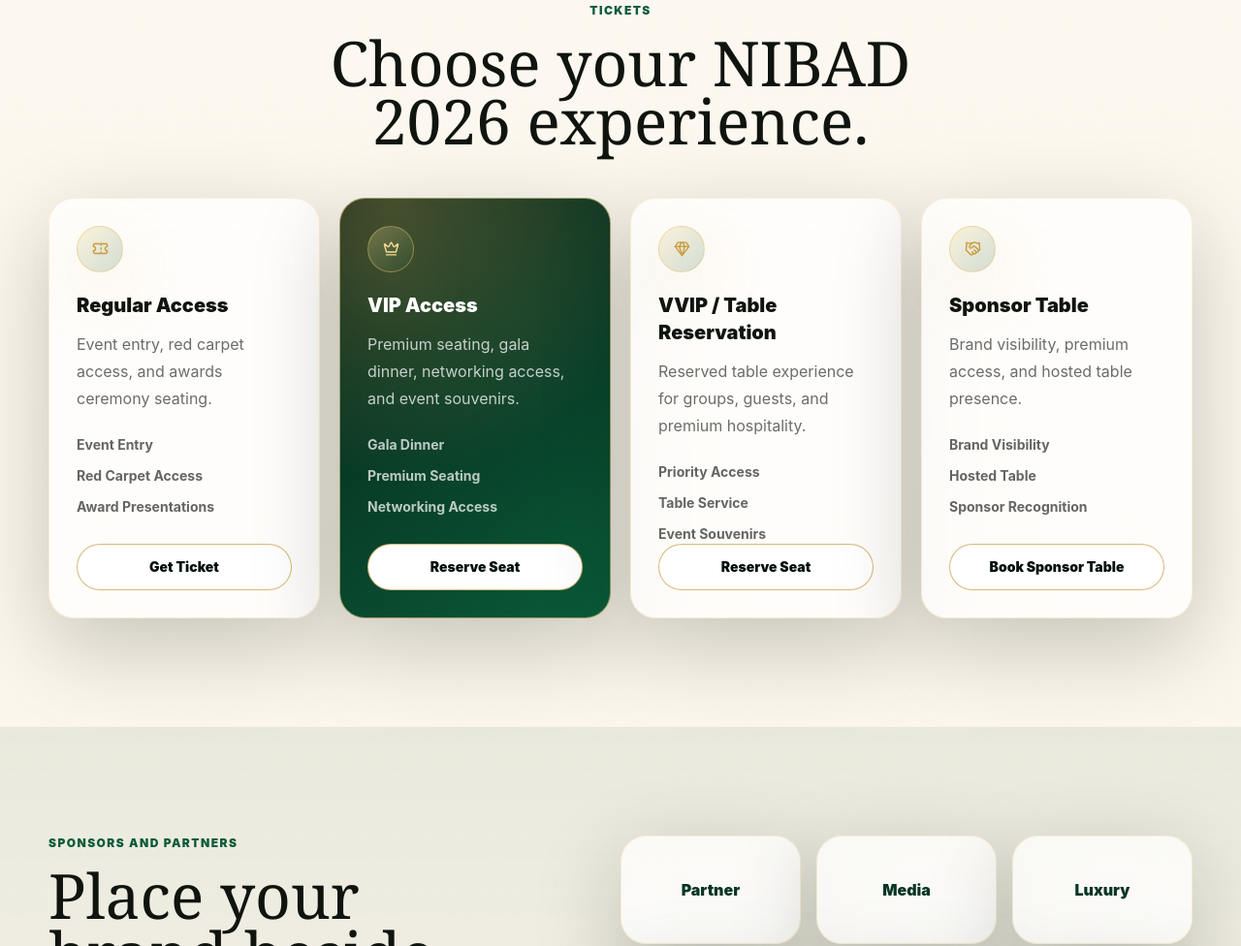
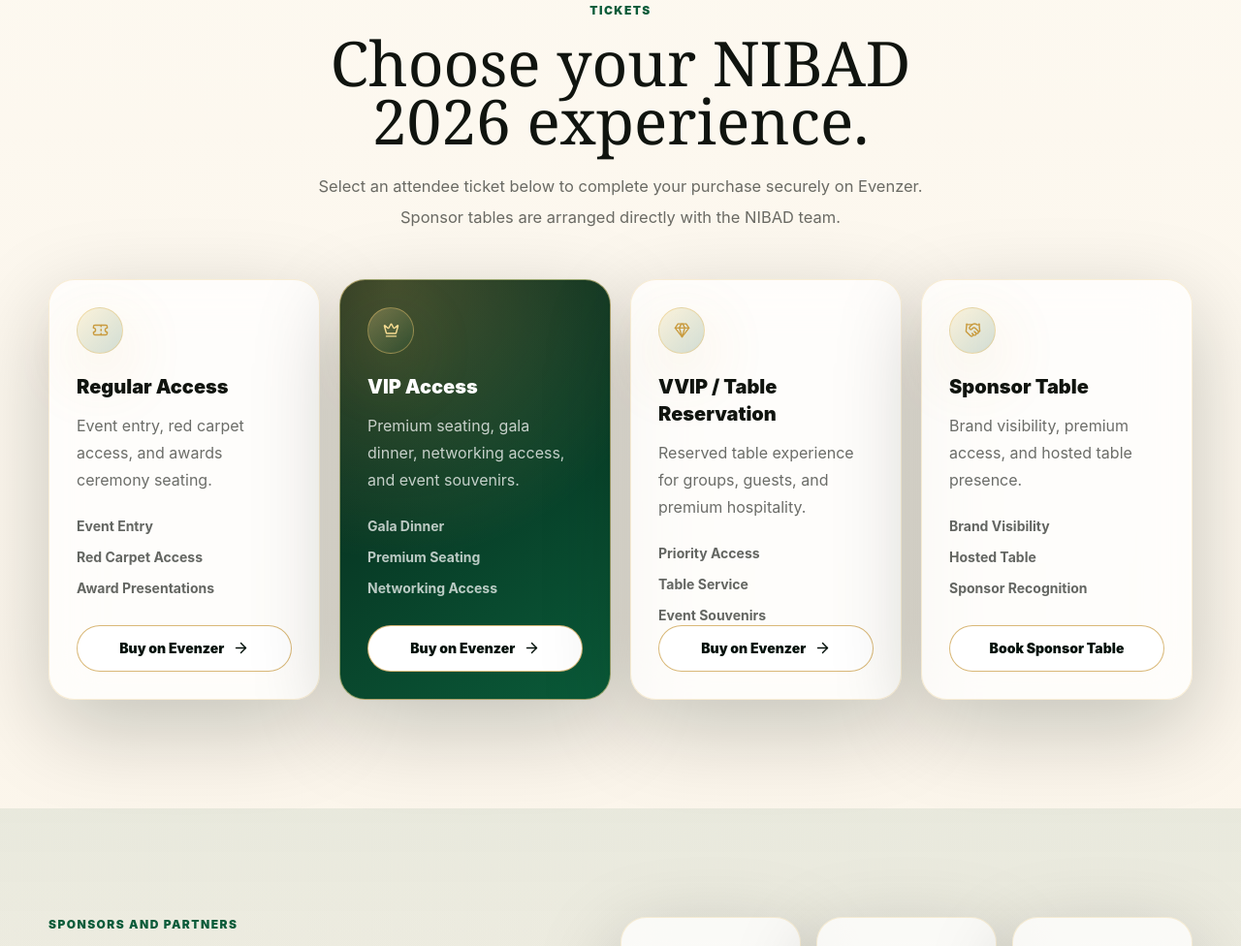
Before and after one commit to michaelkeane036-cmyk/NIBAD-2026, a website: page index.html in a window 1280 px wide. Shown: the part 5179-6155 px from the top of the page at 97% size. Drawn offline with Linux system fonts and the light colour scheme.

Commit message:
Connect ticket sales to Evenzer

```diff
--- a/index.html
+++ b/index.html
@@ -233,11 +233,12 @@
         <div class="mx-auto mb-12 max-w-3xl text-center reveal">
           <p class="eyebrow eyebrow-dark">Tickets</p>
           <h2 class="premium-heading text-balance">Choose your NIBAD 2026 experience.</h2>
+          <p class="body-copy mx-auto mt-5 max-w-2xl">Select an attendee ticket below to complete your purchase securely on Evenzer. Sponsor tables are arranged directly with the NIBAD team.</p>
         </div>
         <div class="grid grid-cols-4 gap-5 max-[1100px]:grid-cols-2 max-[680px]:grid-cols-1">
-          <article class="ticket-card reveal"><div class="gold-icon mb-5"><span class="icon" style="--icon: url('assets/icons/ticket.svg')"></span></div><h3 class="text-xl font-black">Regular Access</h3><p class="mt-3 leading-7 text-ink-950/62">Event entry, red carpet access, and awards ceremony seating.</p><ul class="mt-6 grid gap-3 text-sm font-bold text-ink-950/65"><li>Event Entry</li><li>Red Carpet Access</li><li>Award Presentations</li></ul><a class="btn btn-ticket mt-auto" href="mailto:naijatimesusa@gmail.com?subject=NIBAD%202026%20Regular%20Ticket%20Request">Get Ticket</a></article>
-          <article class="ticket-card featured-ticket reveal [transition-delay:90ms]"><div class="gold-icon mb-5 text-gold-300"><span class="icon" style="--icon: url('assets/icons/crown.svg')"></span></div><h3 class="text-xl font-black">VIP Access</h3><p class="mt-3 leading-7 text-white/75">Premium seating, gala dinner, networking access, and event souvenirs.</p><ul class="mt-6 grid gap-3 text-sm font-bold text-white/72"><li>Gala Dinner</li><li>Premium Seating</li><li>Networking Access</li></ul><a class="btn btn-ticket mt-auto" href="mailto:naijatimesusa@gmail.com?subject=NIBAD%202026%20VIP%20Seat%20Reservation">Reserve Seat</a></article>
-          <article class="ticket-card reveal [transition-delay:180ms]"><div class="gold-icon mb-5"><span class="icon" style="--icon: url('assets/icons/gem.svg')"></span></div><h3 class="text-xl font-black">VVIP / Table Reservation</h3><p class="mt-3 leading-7 text-ink-950/62">Reserved table experience for groups, guests, and premium hospitality.</p><ul class="mt-6 grid gap-3 text-sm font-bold text-ink-950/65"><li>Priority Access</li><li>Table Service</li><li>Event Souvenirs</li></ul><a class="btn btn-ticket mt-auto" href="mailto:naijatimesusa@gmail.com?subject=NIBAD%202026%20VVIP%20Table%20Reservation">Reserve Seat</a></article>
+          <article class="ticket-card reveal"><div class="gold-icon mb-5"><span class="icon" style="--icon: url('assets/icons/ticket.svg')"></span></div><h3 class="text-xl font-black">Regular Access</h3><p class="mt-3 leading-7 text-ink-950/62">Event entry, red carpet access, and awards ceremony seating.</p><ul class="mt-6 grid gap-3 text-sm font-bold text-ink-950/65"><li>Event Entry</li><li>Red Carpet Access</li><li>Award Presentations</li></ul><a class="btn btn-ticket mt-auto" href="https://www.evenzer.com/events/nigeria-independence-ball-awards-and-dinner-2026-1d5d1b7e-6c14-4170-a96b-8e422e9d422c" target="_blank" rel="noopener noreferrer" aria-label="Buy Regular Access tickets on Evenzer (opens in a new tab)"><span>Buy on Evenzer</span><span class="icon" style="--icon: url('assets/icons/arrow-right.svg')"></span></a></article>
+          <article class="ticket-card featured-ticket reveal [transition-delay:90ms]"><div class="gold-icon mb-5 text-gold-300"><span class="icon" style="--icon: url('assets/icons/crown.svg')"></span></div><h3 class="text-xl font-black">VIP Access</h3><p class="mt-3 leading-7 text-white/75">Premium seating, gala dinner, networking access, and event souvenirs.</p><ul class="mt-6 grid gap-3 text-sm font-bold text-white/72"><li>Gala Dinner</li><li>Premium Seating</li><li>Networking Access</li></ul><a class="btn btn-ticket mt-auto" href="https://www.evenzer.com/events/nigeria-independence-ball-awards-and-dinner-2026-1d5d1b7e-6c14-4170-a96b-8e422e9d422c" target="_blank" rel="noopener noreferrer" aria-label="Buy VIP Access tickets on Evenzer (opens in a new tab)"><span>Buy on Evenzer</span><span class="icon" style="--icon: url('assets/icons/arrow-right.svg')"></span></a></article>
+          <article class="ticket-card reveal [transition-delay:180ms]"><div class="gold-icon mb-5"><span class="icon" style="--icon: url('assets/icons/gem.svg')"></span></div><h3 class="text-xl font-black">VVIP / Table Reservation</h3><p class="mt-3 leading-7 text-ink-950/62">Reserved table experience for groups, guests, and premium hospitality.</p><ul class="mt-6 grid gap-3 text-sm font-bold text-ink-950/65"><li>Priority Access</li><li>Table Service</li><li>Event Souvenirs</li></ul><a class="btn btn-ticket mt-auto" href="https://www.evenzer.com/events/nigeria-independence-ball-awards-and-dinner-2026-1d5d1b7e-6c14-4170-a96b-8e422e9d422c" target="_blank" rel="noopener noreferrer" aria-label="Buy VVIP tickets on Evenzer (opens in a new tab)"><span>Buy on Evenzer</span><span class="icon" style="--icon: url('assets/icons/arrow-right.svg')"></span></a></article>
           <article class="ticket-card reveal [transition-delay:270ms]"><div class="gold-icon mb-5"><span class="icon" style="--icon: url('assets/icons/handshake.svg')"></span></div><h3 class="text-xl font-black">Sponsor Table</h3><p class="mt-3 leading-7 text-ink-950/62">Brand visibility, premium access, and hosted table presence.</p><ul class="mt-6 grid gap-3 text-sm font-bold text-ink-950/65"><li>Brand Visibility</li><li>Hosted Table</li><li>Sponsor Recognition</li></ul><a class="btn btn-ticket mt-auto" href="mailto:naijatimesusa@gmail.com?subject=NIBAD%202026%20Sponsor%20Table%20Inquiry">Book Sponsor Table</a></article>
         </div>
       </div>
@@ -370,7 +371,7 @@
             <details class="faq-item"><summary>How can I nominate someone?<span class="icon faq-plus text-gold-500" style="--icon: url('assets/icons/plus.svg')"></span><span class="icon faq-minus hidden text-gold-500" style="--icon: url('assets/icons/minus.svg')"></span></summary><p>Use the nomination form with nominee details, category, and a short achievement summary.</p></details>
             <details class="faq-item"><summary>Who can be nominated?<span class="icon faq-plus text-gold-500" style="--icon: url('assets/icons/plus.svg')"></span><span class="icon faq-minus hidden text-gold-500" style="--icon: url('assets/icons/minus.svg')"></span></summary><p>Individuals, brands, organisations, creatives, leaders, innovators, and changemakers with outstanding contributions can be nominated.</p></details>
             <details class="faq-item"><summary>When will nominations close?<span class="icon faq-plus text-gold-500" style="--icon: url('assets/icons/plus.svg')"></span><span class="icon faq-minus hidden text-gold-500" style="--icon: url('assets/icons/minus.svg')"></span></summary><p>Nominations close on September 15, 2026. Finalists will be announced on September 25, 2026.</p></details>
-            <details class="faq-item"><summary>How can I buy tickets?<span class="icon faq-plus text-gold-500" style="--icon: url('assets/icons/plus.svg')"></span><span class="icon faq-minus hidden text-gold-500" style="--icon: url('assets/icons/minus.svg')"></span></summary><p>Use the ticket section to request Regular, VIP, VVIP, or Sponsor Table access.</p></details>
+            <details class="faq-item"><summary>How can I buy tickets?<span class="icon faq-plus text-gold-500" style="--icon: url('assets/icons/plus.svg')"></span><span class="icon faq-minus hidden text-gold-500" style="--icon: url('assets/icons/minus.svg')"></span></summary><p>Choose Regular, VIP, or VVIP access in the ticket section and complete your purchase securely on Evenzer. Sponsor tables are arranged directly with the NIBAD team.</p></details>
             <details class="faq-item"><summary>Can brands sponsor the event?<span class="icon faq-plus text-gold-500" style="--icon: url('assets/icons/plus.svg')"></span><span class="icon faq-minus hidden text-gold-500" style="--icon: url('assets/icons/minus.svg')"></span></summary><p>Yes. Brands can request sponsor packages through the sponsor inquiry link.</p></details>
             <details class="faq-item"><summary>What is the dress code?<span class="icon faq-plus text-gold-500" style="--icon: url('assets/icons/plus.svg')"></span><span class="icon faq-minus hidden text-gold-500" style="--icon: url('assets/icons/minus.svg')"></span></summary><p>Formal gala, black-tie, evening wear, or refined cultural attire is recommended.</p></details>
             <details class="faq-item"><summary>Where will the event take place?<span class="icon faq-plus text-gold-500" style="--icon: url('assets/icons/plus.svg')"></span><span class="icon faq-minus hidden text-gold-500" style="--icon: url('assets/icons/minus.svg')"></span></summary><p>The event will take place at St. Gabriel Community Center.</p></details>
```
